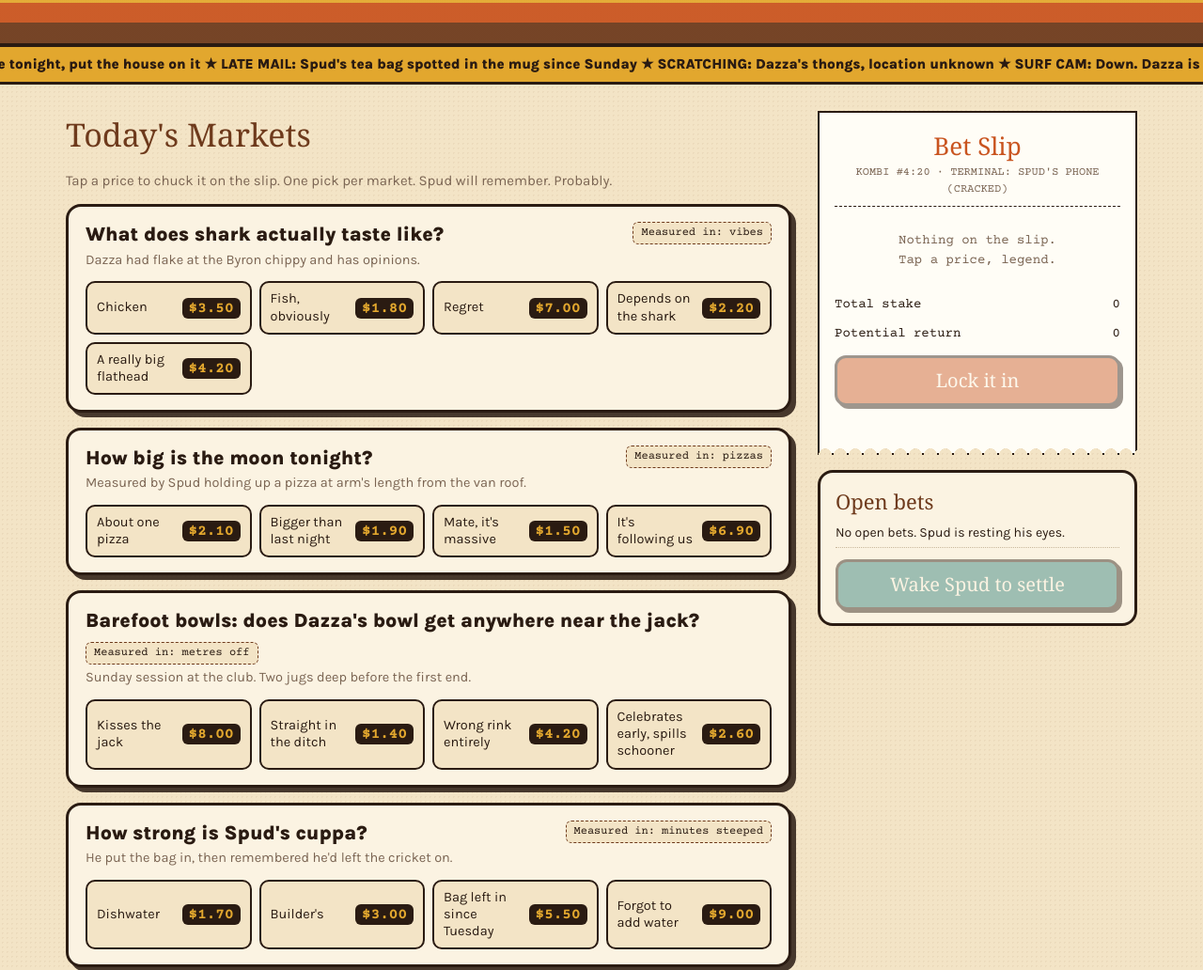
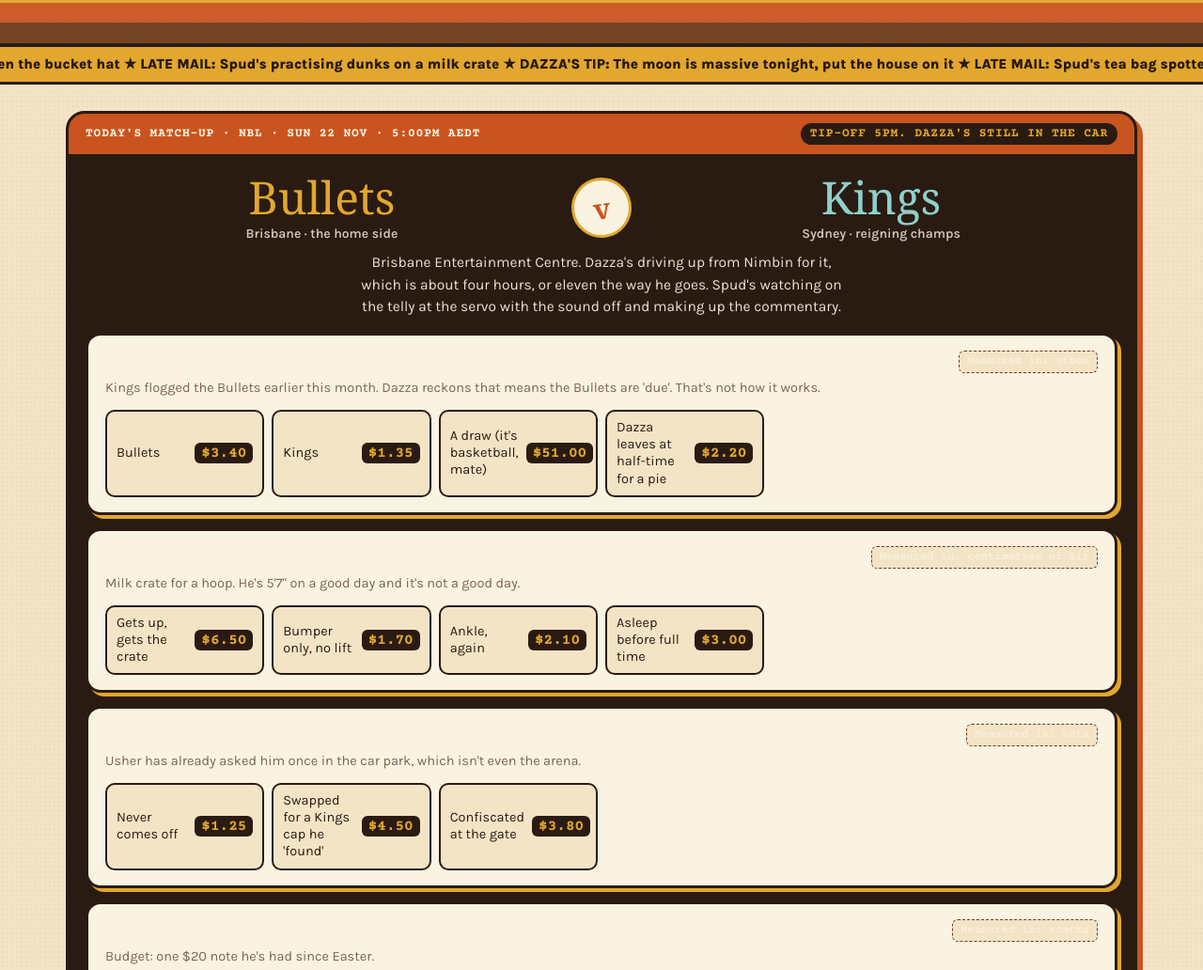
Before and after one commit to shmungfroi/bongbet.com.au, a plain HTML site: page index.html in a window 1280 px wide. Shown: the part 460-1492 px from the top of the page at 94% size. Drawn offline with nearby package versions, Linux system fonts and the light colour scheme; a web font is replaced by a local one.

Commit message:
Feature today's match-up: Bullets v Kings (NBL, Sun 22 Nov)
Co-Authored-By: Claude Opus 5.5 <noreply@anthropic.com>
Claude-Session: https://claude.ai/code/session_014yUutZcgv2pfWa3gFuZpPG

```diff
--- a/index.html
+++ b/index.html
@@ -69,6 +69,22 @@ h1,h2,h3{text-wrap:balance;margin:0}
 .ticker{background:var(--mustard);border-bottom:3px solid var(--ink);overflow:hidden;white-space:nowrap;font-weight:800;font-size:15px}
 .ticker div{display:inline-block;padding:7px 0;animation:tick 60s linear infinite}
 @keyframes tick{from{transform:translateX(0)}to{transform:translateX(-50%)}}
+
+/* feature match-up */
+.feature{max-width:1180px;margin:0 auto;padding:28px 20px 0}
+.fx{background:var(--ink);color:var(--paper);border:3px solid var(--ink);border-radius:20px;box-shadow:6px 6px 0 var(--rust);overflow:hidden}
+.fx-top{display:flex;justify-content:space-between;align-items:center;gap:10px;flex-wrap:wrap;padding:10px 18px;background:var(--rust);
+  font-family:var(--mono);font-size:13px;font-weight:700;letter-spacing:.06em;text-transform:uppercase}
+.fx-top .live{background:var(--ink);color:var(--mustard);border-radius:999px;padding:2px 10px}
+.vs{display:grid;grid-template-columns:1fr auto 1fr;align-items:center;gap:14px;padding:22px 18px 8px;text-align:center}
+.team{font-family:var(--display);font-weight:400;font-size:clamp(28px,5vw,48px);line-height:1;color:var(--mustard)}
+.team.k{color:#8fd0c9}
+.team small{display:block;font-family:var(--body);font-size:14px;font-weight:600;color:var(--paper);opacity:.8;margin-top:8px}
+.v{font-family:var(--display);font-size:30px;color:var(--rust);background:var(--paper);border:3px solid var(--mustard);border-radius:50%;
+  width:64px;height:64px;display:grid;place-items:center;transform:rotate(-8deg)}
+.fx-blurb{text-align:center;max-width:60ch;margin:4px auto 16px;padding:0 18px;font-size:15.5px;opacity:.92}
+.fx-mk{display:grid;gap:14px;padding:0 18px 18px}
+.fx-mk .mkt{box-shadow:4px 4px 0 var(--mustard)}
 
 /* main */
 main{max-width:1180px;margin:0 auto;padding:28px 20px 40px;display:grid;grid-template-columns:1fr 340px;gap:28px;align-items:start}
@@ -160,6 +176,10 @@ footer{background:var(--ink);color:var(--paper);padding:28px 20px 40px}
   .foot{grid-template-columns:1fr}
   .sun{width:160px;height:160px}
 }
+@media (max-width:560px){
+  .vs{grid-template-columns:1fr;gap:8px}
+  .v{margin:0 auto;width:52px;height:52px;font-size:24px}
+}
 @media (prefers-reduced-motion:reduce){
   .smoke,.ticker div{animation:none}
   .smoke{display:none}
@@ -210,6 +230,19 @@ footer{background:var(--ink);color:var(--paper);padding:28px 20px 40px}
 </section>
 
 <div class="ticker" aria-hidden="true"><div id="tick"></div></div>
+
+<section class="feature" id="today" aria-labelledby="fxh">
+  <div class="fx">
+    <div class="fx-top"><span id="fxwhen">Today's Match-Up · NBL · Sun 22 Nov · 5:00pm AEDT</span><span class="live" id="fxstat">Dazza's watching on his phone</span></div>
+    <h2 class="vs" id="fxh">
+      <span class="team">Bullets<small>Brisbane · the home side</small></span>
+      <span class="v" aria-label="versus">v</span>
+      <span class="team k">Kings<small>Sydney · reigning champs</small></span>
+    </h2>
+    <p class="fx-blurb">Brisbane Entertainment Centre. Dazza's driving up from Nimbin for it, which is about four hours, or eleven the way he goes. Spud's watching on the telly at the servo with the sound off and making up the commentary.</p>
+    <div class="fx-mk" id="fxmk"></div>
+  </div>
+</section>
 
 <main>
   <section id="markets" aria-labelledby="mh">
@@ -291,6 +324,14 @@ footer{background:var(--ink);color:var(--paper);padding:28px 20px 40px}
 
 <script>
 const MARKETS = [
+  {id:"fx-h2h", f:1, q:"Head to head: who wins?", sub:"Kings flogged the Bullets earlier this month. Dazza reckons that means the Bullets are 'due'. That's not how it works.", unit:"Measured in: vibes",
+   outs:[["Bullets",3.40],["Kings",1.35],["A draw (it's basketball, mate)",51.00],["Dazza leaves at half-time for a pie",2.20]]},
+  {id:"fx-dunk", f:1, q:"Will Spud do a 'dunk' off the Kombi bumper at full time?", sub:"Milk crate for a hoop. He's 5'7\" on a good day and it's not a good day.", unit:"Measured in: centimetres of air",
+   outs:[["Gets up, gets the crate",6.50],["Bumper only, no lift",1.70],["Ankle, again",2.10],["Asleep before full time",3.00]]},
+  {id:"fx-hat", f:1, q:"Does Dazza wear the bucket hat inside the arena?", sub:"Usher has already asked him once in the car park, which isn't even the arena.", unit:"Measured in: hats",
+   outs:[["Never comes off",1.25],["Swapped for a Kings cap he 'found'",4.50],["Confiscated at the gate",3.80]]},
+  {id:"fx-snack", f:1, q:"First thing Dazza buys at the canteen", sub:"Budget: one $20 note he's had since Easter.", unit:"Measured in: snacks",
+   outs:[["Hot chips, chicken salt",1.60],["Three Chiko Rolls",3.20],["A foam finger he can't afford",5.50],["Queues for an hour, buys a water",4.00]]},
   {id:"shark", q:"What does shark actually taste like?", sub:"Dazza had flake at the Byron chippy and has opinions.", unit:"Measured in: vibes",
    outs:[["Chicken",3.50],["Fish, obviously",1.80],["Regret",7.00],["Depends on the shark",2.20],["A really big flathead",4.20]]},
   {id:"moon", q:"How big is the moon tonight?", sub:"Measured by Spud holding up a pizza at arm's length from the van roof.", unit:"Measured in: pizzas",
@@ -328,6 +369,8 @@ const VOIDS = [
   "Spud got distracted by a really good stick. Market voided, stakes refunded."
 ];
 const TICKS = [
+  "TODAY: BULLETS v KINGS, 5PM. Dazza's taken the bucket hat",
+  "LATE MAIL: Spud's practising dunks on a milk crate",
   "DAZZA'S TIP: The moon is massive tonight, put the house on it",
   "LATE MAIL: Spud's tea bag spotted in the mug since Sunday",
   "SCRATCHING: Dazza's thongs, location unknown",
@@ -348,7 +391,11 @@ const mById = id => MARKETS.find(m=>m.id===id);
 const esc = s => String(s).replace(/[&<>"]/g,c=>({"&":"&amp;","<":"&lt;",">":"&gt;",'"':"&quot;"}[c]));
 
 function renderMarkets(){
-  $("mk").innerHTML = MARKETS.map(m=>{
+  $("fxmk").innerHTML = MARKETS.filter(m=>m.f).map(card).join("");
+  $("mk").innerHTML = MARKETS.filter(m=>!m.f).map(card).join("");
+}
+function card(m){
+  {
     const last = st.feed.find(f=>f.mid===m.id);
     return `<article class="mkt">
       <div class="mkt-top"><h3>${esc(m.q)}</h3><span class="unit">${esc(m.unit)}</span></div>
@@ -356,7 +403,7 @@ function renderMarkets(){
       <div class="outs">${m.outs.map((o,i)=>`<button type="button" class="out ${st.slip[m.id]&&st.slip[m.id].oi===i?"sel":""}" data-m="${m.id}" data-i="${i}" aria-pressed="${st.slip[m.id]&&st.slip[m.id].oi===i}"><span>${esc(o[0])}</span><span class="o">$${o[1].toFixed(2)}</span></button>`).join("")}</div>
       ${last?`<div class="last">Last result: ${esc(last.result)}</div>`:""}
     </article>`;
-  }).join("");
+  }
 }
 
 function renderSlip(){
@@ -399,14 +446,24 @@ function renderFeed(){
 function renderBal(){ $("bal").textContent = fmt(st.bal); }
 function all(){ renderMarkets(); renderSlip(); renderOpen(); renderFeed(); renderBal(); }
 
-$("mk").addEventListener("click", e=>{
+function onPick(e){
   const b = e.target.closest(".out"); if(!b) return;
   const m=b.dataset.m, i=+b.dataset.i;
   if(st.slip[m] && st.slip[m].oi===i) delete st.slip[m];
   else st.slip[m] = {oi:i, stake: st.slip[m]?st.slip[m].stake:20};
   $("smsg").textContent="";
   renderMarkets(); renderSlip();
-});
+}
+$("mk").addEventListener("click", onPick);
+$("fxmk").addEventListener("click", onPick);
+
+// Featured match status: tip-off Sun 22 Nov 2026, 5:00pm AEDT
+(function(){
+  const tip = Date.parse("2026-11-22T17:00:00+11:00"), now = Date.now(), h = 3600e3;
+  $("fxstat").textContent = now < tip ? "Tip-off 5pm. Dazza's still in the car"
+    : now < tip + 2.5*h ? "Live-ish. Spud's on the servo telly"
+    : "Full time. Spud's still deciding";
+})();
 $("lines").addEventListener("input", e=>{
   const k = e.target.dataset.k; if(!k) return;
   const v = Math.max(0, Math.floor(+e.target.value||0));
```
